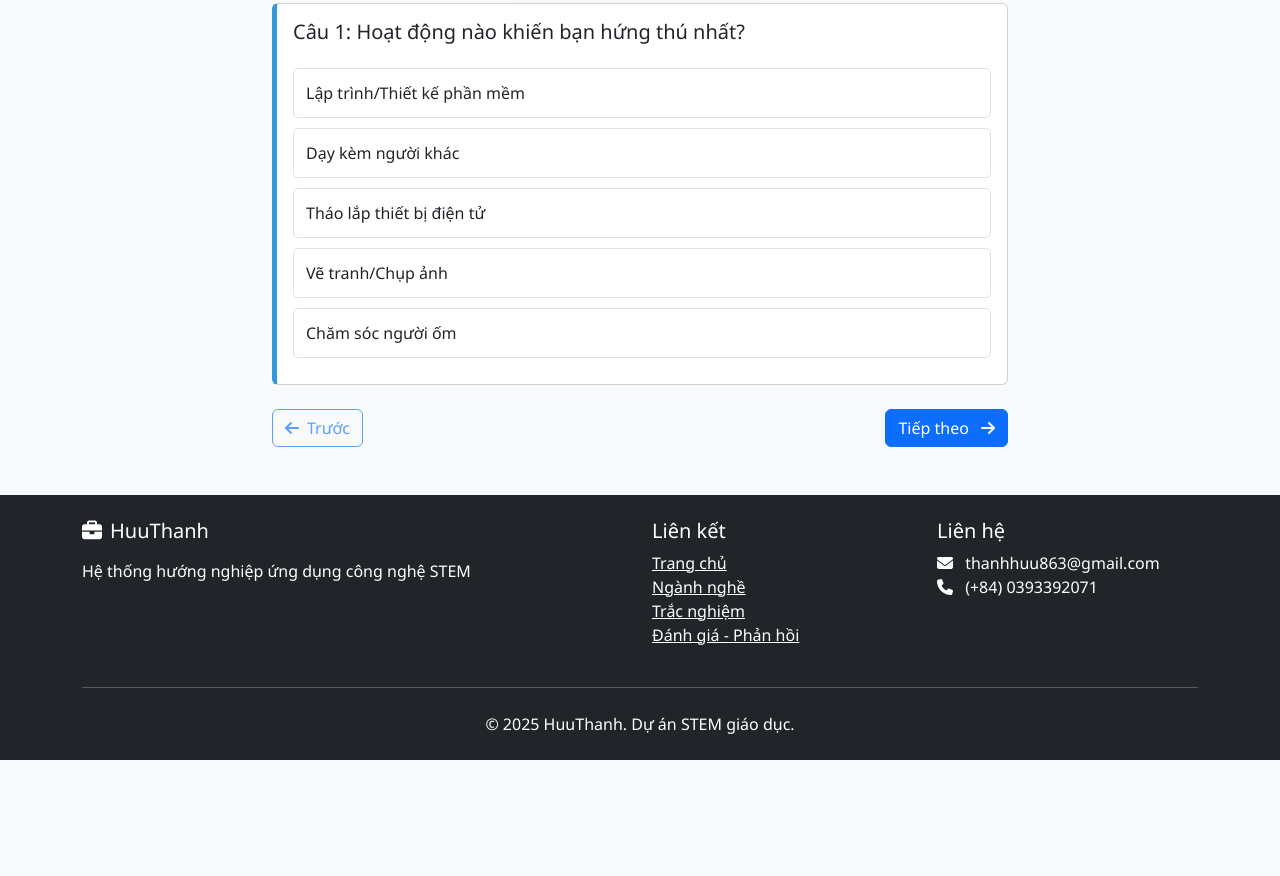
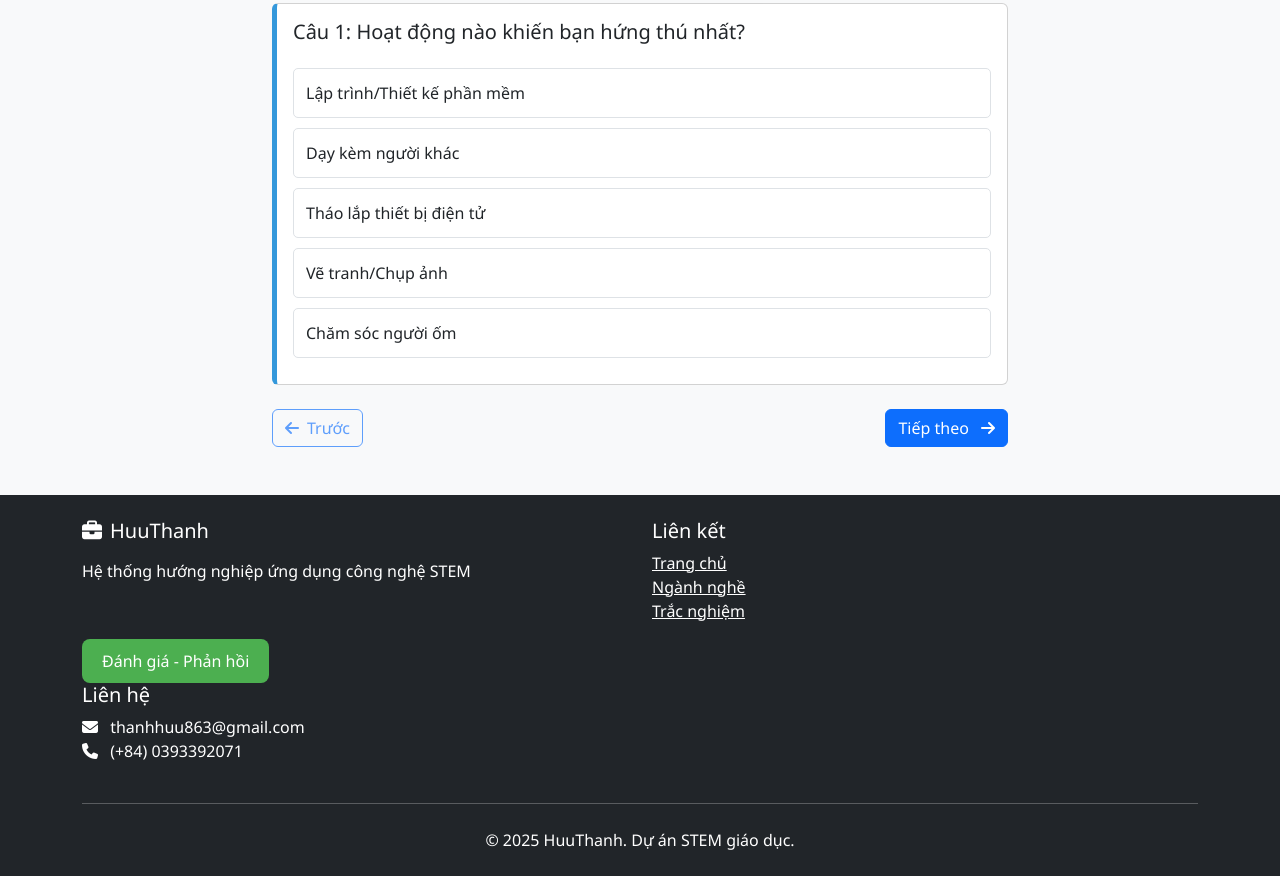
Before and after one commit to HuuThanh2387/My-web, a plain HTML site: page Khaosat.html in a window 1280 px wide. Shown: the part 288-1164 px from the top of the page. Before the commit the page ends 1048 px from the top, so only its background shows below. Drawn offline with nearby package versions, Linux system fonts and the light colour scheme.

Commit message:
Add files via upload

```diff
--- a/Khaosat.html
+++ b/Khaosat.html
@@ -1132,9 +1132,13 @@
                         <li><a href="index.html" class="text-white">Trang chủ</a></li>
                         <li><a href="careers.html" class="text-white">Ngành nghề</a></li>
                         <li><a href="Khaosat.html" class="text-white">Trắc nghiệm</a></li>
-                        <li><a href=Rate.html" class="text-white">Đánh giá - Phản hồi</a></li>
                     </ul>
                 </div>
+                 <a href="Rate.html">
+  <button style="padding: 10px 20px; background-color: #4CAF50; color: white; border: none; border-radius: 8px; font-size: 16px; cursor: pointer;">
+    Đánh giá - Phản hồi
+  </button>
+</a>
                 <div class="col-md-3">
                     <h5>Liên hệ</h5>
                     <ul class="list-unstyled">
```
